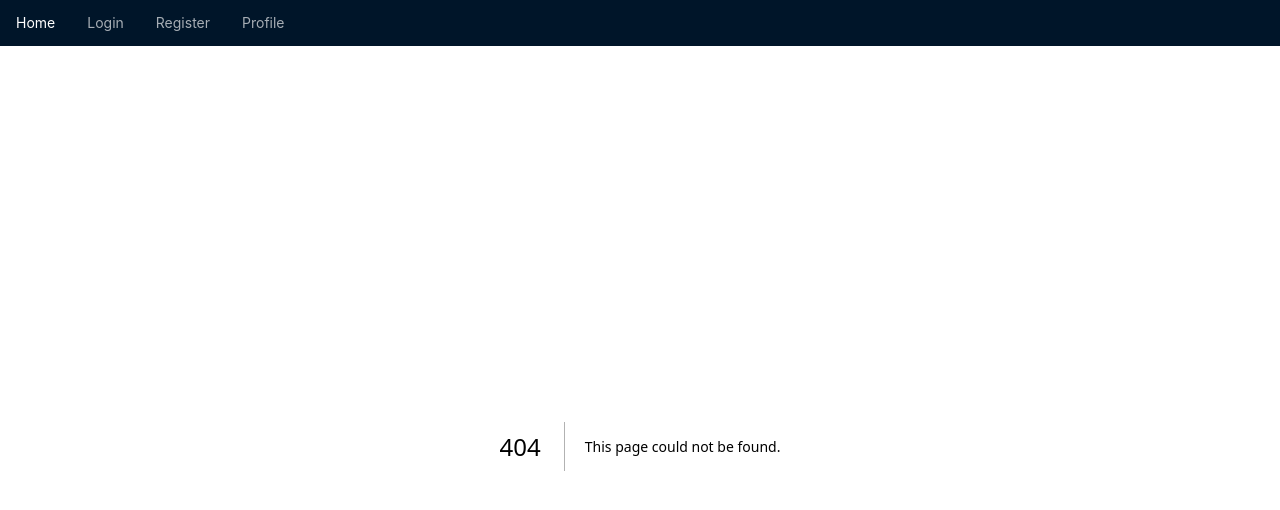
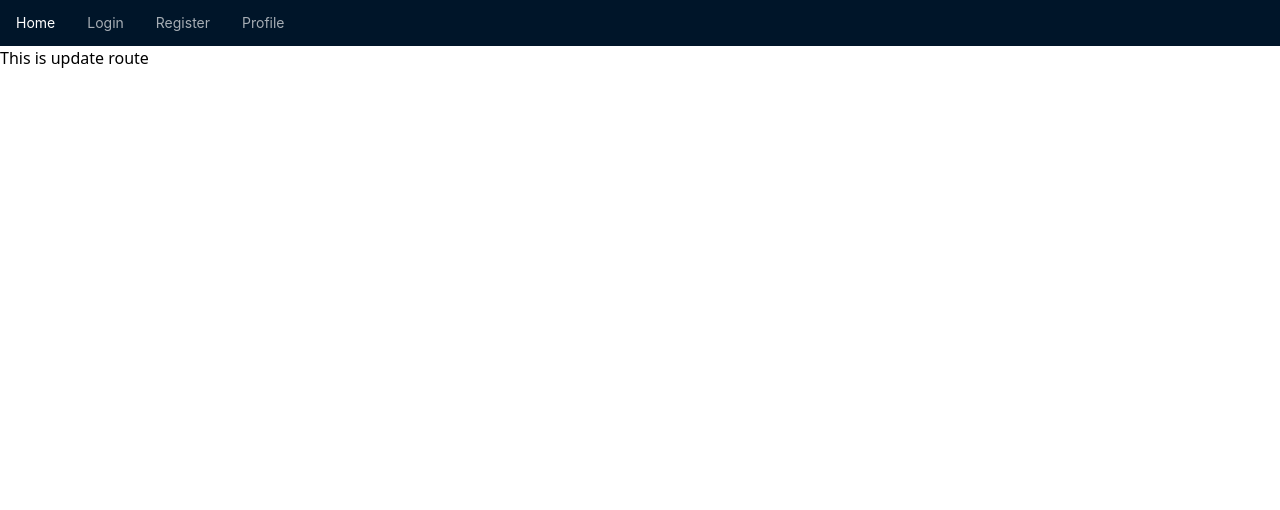
Before and after one commit to farukulWD/nextAuthPro, a Next.js app: page /updateprofile in a window 1280 px wide. Before the commit this address had no page. Shown: the top 510 px of the page. Built offline with nearby package versions, Linux system fonts and the light colour scheme.

Commit message:
update page create

```diff
--- /dev/null
+++ b/src/app/updateprofile/page.js
@@ -0,0 +1,7 @@
+import React from "react";
+
+const page = () => {
+  return <div>This is update route</div>;
+};
+
+export default page;
```
